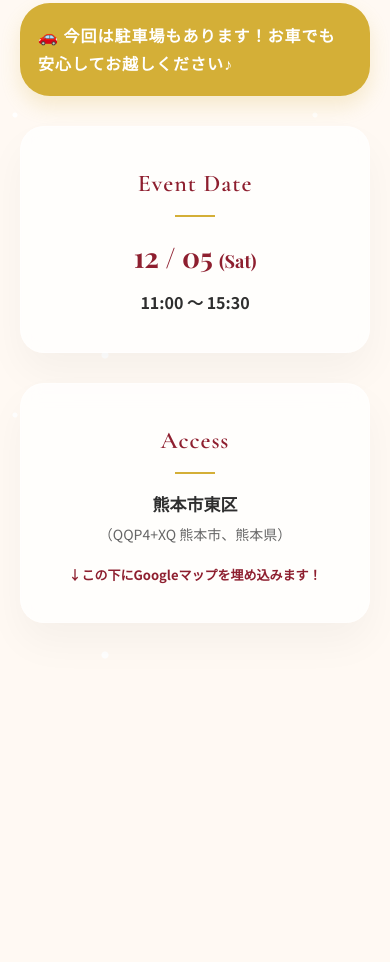
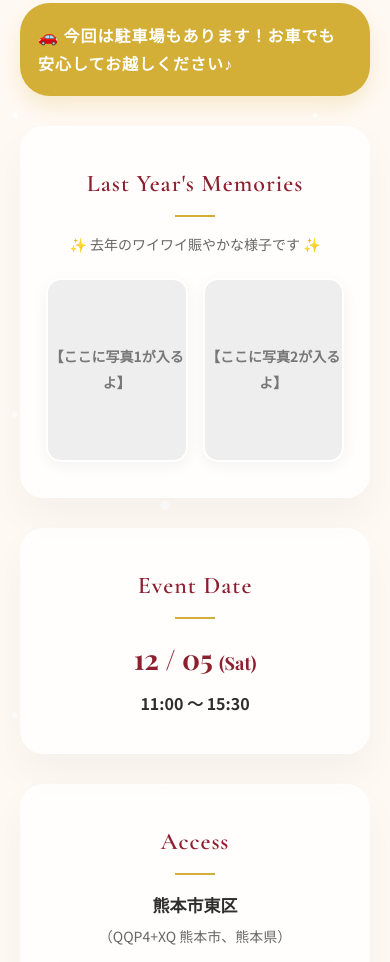
Before and after one commit to okaoka2207/christmas-Christ, a plain HTML site: page index.html in a window 390 px wide. Shown: the part 755-1717 px from the top of the page. Before the commit the page ends 1448 px from the top, so only its background shows below. Drawn offline with nearby package versions, Linux system fonts and the light colour scheme; grey boxes are pictures that could not be loaded.

Commit message:
Enhance event page with photo gallery and map
Added a photo gallery section and a responsive map container to the event page.

ver 4.1

```diff
--- a/index.html
+++ b/index.html
@@ -5,13 +5,11 @@
     <meta name="viewport" content="width=device-width, initial-scale=1.0">
     <title>教会でワイワイ楽しいクリスマス会2026</title>
 
-    <!-- テンプレート指定の高級感のある海外フォントと日本語フォントを読み込み -->
     <link rel="preconnect" href="https://fonts.googleapis.com">
     <link rel="preconnect" href="https://fonts.gstatic.com" crossorigin>
     <link href="https://fonts.googleapis.com/css2?family=Cormorant+Garamond:ital,wght@0,600;1,400&family=Noto+Sans+JP:wght@400;700&family=Playfair+Display:wght@700&display=swap" rel="stylesheet">
 
     <style>
-        /* カラーパレットの適用 */
         :root {
             --primary-green: #123524;
             --wine-red: #8E1F2F;
@@ -31,7 +29,6 @@
             line-height: 1.8;
         }
 
-        /* テンプレートにある「雪がゆっくり動く背景」の表現 */
         .snow-bg {
             position: relative;
             background-image:
@@ -48,7 +45,6 @@
             100% { background-position: 300px 600px; }
         }
 
-        /* Heroセクション：高級感のあるメイン看板 */
         .hero {
             background: linear-gradient(rgba(18, 53, 36, 0.4), rgba(18, 53, 36, 0.4)), url('https://images.unsplash.com/photo-1544984243-ec57ea16fe25?q=80&w=1200&auto=format&fit=crop') center/cover no-repeat;
             height: 60vh;
@@ -84,7 +80,6 @@
             padding: 40px 20px;
         }
 
-        /* 駐車場：通常ゴールド→ホバーでダークゴールドに拡大する高級ボタン風 */
         .gold-button-style {
             background-color: var(--gold);
             color: white;
@@ -102,7 +97,6 @@
             transform: scale(1.03);
         }
 
-        /* テンプレート指定の「ガラス表現（backdrop-filter）のカード」 */
         .glass-card {
             background: rgba(255, 255, 255, 0.75);
             -webkit-backdrop-filter: blur(10px);
@@ -116,7 +110,7 @@
             transition: transform 0.4s ease;
         }
         .glass-card:hover {
-            transform: translateY(-5px); /* テンプレートの「浮き上がる」演出 */
+            transform: translateY(-5px);
         }
 
         .card-title {
@@ -129,7 +123,6 @@
             letter-spacing: 1px;
         }
 
-        /* 見出し横の金色ライン */
         .card-title::after {
             content: '';
             display: block;
@@ -152,12 +145,51 @@
             display: block;
             margin-bottom: 5px;
         }
+
+        /* 地図をスマホの画面幅にぴったり合わせる魔法 */
+        .map-container {
+            position: relative;
+            padding-bottom: 75%;
+            height: 0;
+            overflow: hidden;
+            border-radius: 15px;
+            margin-top: 15px;
+            box-shadow: 0 4px 12px rgba(0,0,0,0.05);
+        }
+        .map-container iframe {
+            position: absolute;
+            top: 0;
+            left: 0;
+            width: 100% !important;
+            height: 100% !important;
+        }
+
+        /* 写真を入れるオシャレな枠の並び */
+        .photo-gallery {
+            display: grid;
+            grid-template-columns: 1fr 1fr;
+            gap: 15px;
+            margin-top: 20px;
+        }
+        .photo-item {
+            background-color: #eee;
+            border-radius: 15px;
+            height: 180px;
+            display: flex;
+            align-items: center;
+            justify-content: center;
+            color: #777;
+            font-size: 14px;
+            font-weight: bold;
+            overflow: hidden;
+            border: 2px solid white;
+            box-shadow: 0 4px 15px rgba(0,0,0,0.05);
+        }
     </style>
 </head>
 <body>
 
     <div class="snow-bg">
-        <!-- メイン看板（Hero） -->
         <div class="hero">
             <h1 class="hero-title">Merry Christmas</h1>
             <p class="hero-subtitle">みんな集まれ！教会でワイワイ楽しい<br>クリスマス会2026 🎄</p>
@@ -174,6 +206,16 @@
                 🚗 今回は駐車場もあります！お車でも安心してお越しください♪
             </div>
 
+            <!-- 去年の写真ギャラリー（新設！） -->
+            <div class="glass-card">
+                <p class="card-title">Last Year's Memories</p>
+                <p style="font-size: 14px; color: #666; margin-bottom: 15px;">✨ 去年のワイワイ賑やかな様子です ✨</p>
+                <div class="photo-gallery">
+                    <div class="photo-item">【ここに写真1が入るよ】</div>
+                    <div class="photo-item">【ここに写真2が入るよ】</div>
+                </div>
+            </div>
+
             <!-- 日時カード -->
             <div class="glass-card">
                 <p class="card-title">Event Date</p>
@@ -183,16 +225,17 @@
                 </p>
             </div>
 
-            <!-- 場所カード -->
+            <!-- 場所カード（地図がはめ込まれました！） -->
             <div class="glass-card">
                 <p class="card-title">Access</p>
                 <p class="card-detail">
                     <b style="font-size: 17px;">熊本市東区</b><br>
                     <span style="font-size: 14px; color: #666;">（QQP4+XQ 熊本市、熊本県）</span>
-                    <span style="color: var(--wine-red); font-size: 13px; display: block; margin-top: 15px; font-weight: bold;">
-                        ↓この下にGoogleマップを埋め込みます！
-                    </span>
                 </p>
+                <!-- コピーしてもらったコードをスマホ対応にしてここに合体！ -->
+                <div class="map-container">
+                    <iframe src="https://www.google.com/maps/embed?pb=!1m18!1m12!1m3!1d3508.823904935745!2d130.75516456280997!3d32.78579278524913!2m3!1f0!2f0!3f0!3m2!1i1024!2i768!4f13.1!3m3!1m2!1s0x3540f2333015133f%3A0x3c3e20745cf78271!2z5Y健6LuN5pys55S65YWs5ZyS!5e0!3m2!1sja!2sjp!4v1782620105929!5m2!1sja!2sjp" style="border:0;" allowfullscreen="" loading="lazy" referrerpolicy="strict-origin-when-cross-origin"></iframe>
+                </div>
             </div>
         </div>
     </div>
```
